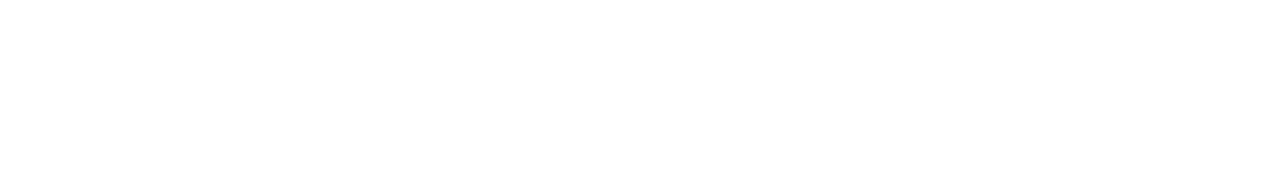
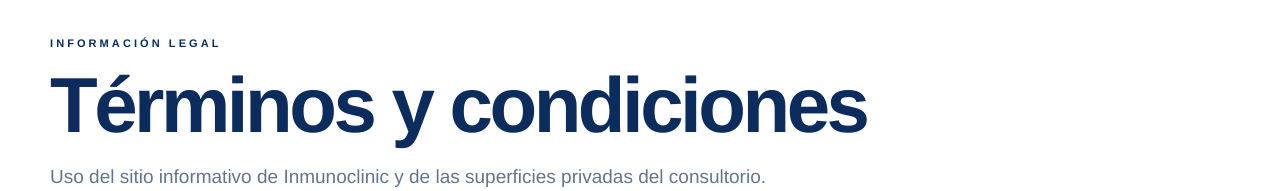
Before and after one commit to Aptymok/clinical-portal, a Next.js app: page /terminos-de-uso in a window 1280 px wide. Before the commit this address had no page. Shown: the part 153-344 px from the top of the page. Built offline with nearby package versions, Linux system fonts and the light colour scheme.

Commit message:
Add patient-facing legal and privacy information page

```diff
--- /dev/null
+++ b/src/app/terminos-de-uso/page.tsx
@@ -0,0 +1,5 @@
+import type { Metadata } from 'next'
+import PublicHeader from '@/components/PublicHeader'
+import PublicFooter from '@/components/PublicFooter'
+export const metadata:Metadata={title:'Términos y condiciones de uso'}
+export default function Page(){return <div className="public-site"><PublicHeader/><main className="public-section"><article className="public-shell public-legal"><p className="public-section-kicker">INFORMACIÓN LEGAL</p><h1 className="public-h1">Términos y condiciones</h1><p className="public-lead">Uso del sitio informativo de Inmunoclinic y de las superficies privadas del consultorio.</p><h2>Información médica</h2><p>Los contenidos son informativos y no sustituyen consulta, diagnóstico, tratamiento ni indicación profesional. No se garantizan resultados clínicos.</p><h2>Citas y disponibilidad</h2><p>La información de horarios es orientativa. Una solicitud de cita no equivale a una confirmación hasta recibir respuesta del consultorio. Las cancelaciones, costos y métodos de pago deben comunicarse antes de contratar el servicio.</p><h2>Acceso profesional</h2><p>El Hub clínico es exclusivo para cuentas autorizadas. Queda prohibido intentar acceder a expedientes, datos de terceros o funcionalidades para las que no se cuente con autorización.</p><h2>Datos personales</h2><p>El tratamiento de datos se rige por el <a href="/aviso-de-privacidad">aviso de privacidad</a> aplicable. Los contenidos clínicos no se comparten públicamente.</p><h2>Contacto y aclaraciones</h2><p>Teléfono: <a href="tel:+524499966500">449 996 6500</a>. Dirección: Star Médica Aguascalientes, Av. Universidad 103, piso 1, consultorio 117.</p></article></main><PublicFooter/></div>}
```
